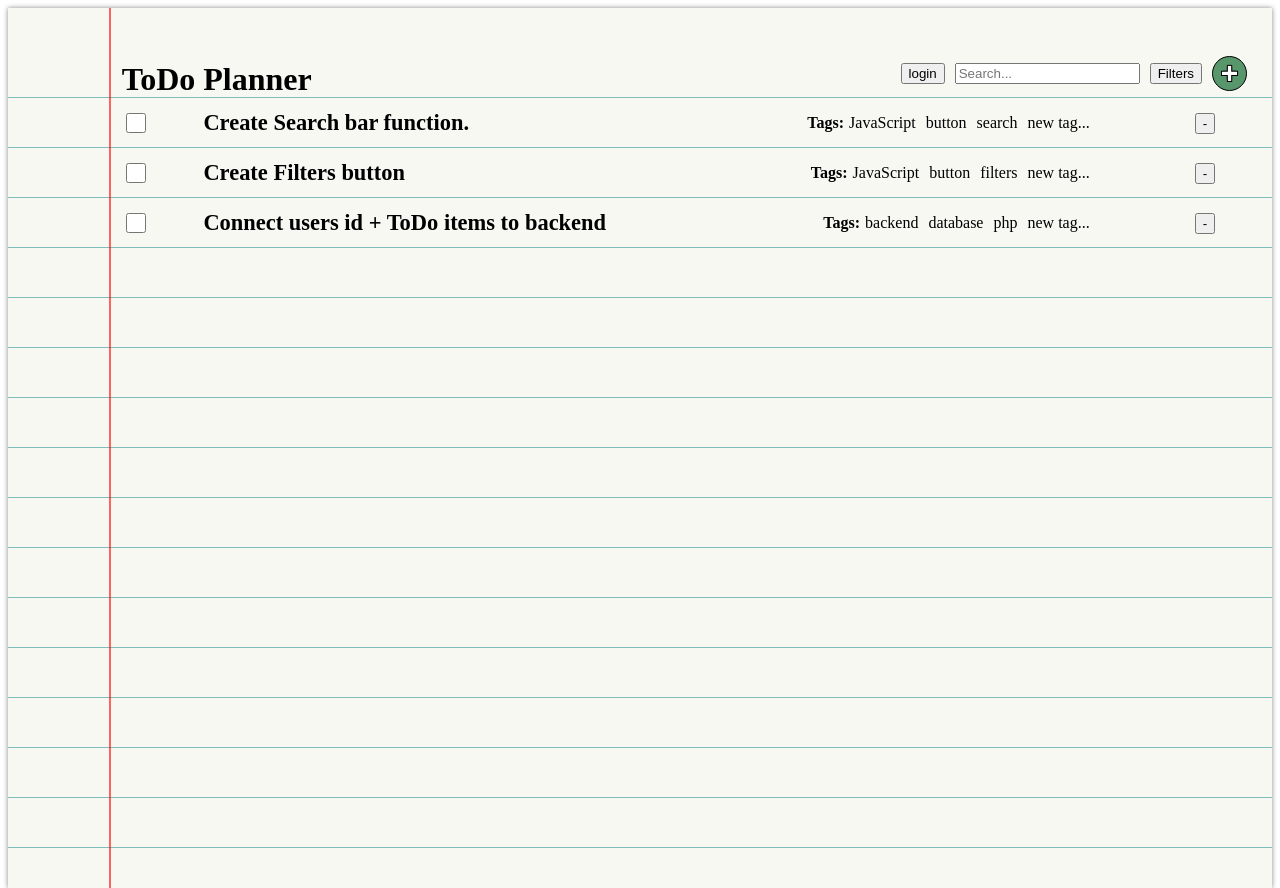
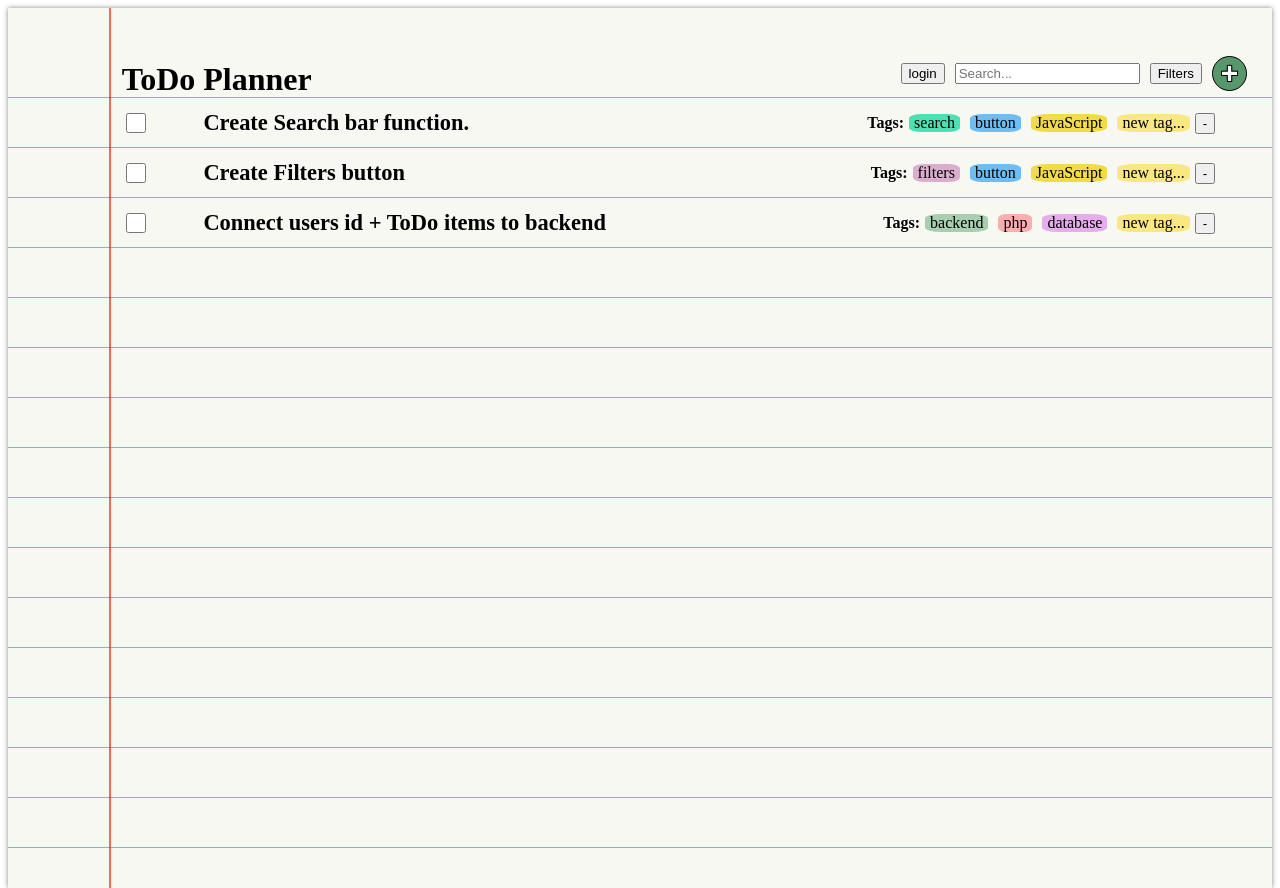
Before and after one commit to Thecow-007/ToDo-Planner, a PHP site: page / in a window 1280 px wide. Run offline with PHP 8.4, Linux system fonts and the light colour scheme.

Commit message:
Added default test page view, tag coloring

```diff
--- a/ToDo.css
+++ b/ToDo.css
@@ -1,5 +1,18 @@
 :root{
   --margin-padding: 9%;
+
+  /* Tag Colors */
+  --color0: #4CE0B3;
+  --color1: #6dbdf2;
+  --color2: #F1DB4B;
+  --color3: #F9E784;
+  --color4: #dbaecf;
+  --color5: #a8ceb0;
+  --color6: #fcaeae;
+  --color7: #E6ADEC;
+  --color8: #69DDFF;
+  --color9: #B4CDED;
+  --color10: #BFCC94;
 }
 
 html{
@@ -119,6 +132,7 @@
 
   display: flex;
   align-items: center;
+  justify-content: space-between;
 }
 
 .ToDo-item-title{
@@ -130,11 +144,6 @@
   justify-content: space-evenly;
   align-items: center;
   margin-left: auto;
-  margin-right: 100px;
-}
-
-.tag{
-  margin: 5px;
 }
 
 .item-tag-bar{
@@ -155,3 +164,56 @@
   justify-content: center;
   align-items: center;
 }
+
+/* All Tags: */
+.tag{
+  margin: 5px;
+  border-radius: 25%;
+
+  /* Padding */
+  padding-left: 5px;
+  padding-right: 5px;
+  padding-top: 0px;
+  padding-bottom: 0px;
+}
+.tag p{
+  display: inline;
+
+  margin-top: 0px;
+  margin-bottom: 0px;
+}
+
+/* Tag Colors */
+.tag0{
+  background-color: var(--color0);
+}
+.tag1{
+  background-color: var(--color1);
+}
+.tag2{
+  background-color: var(--color2);
+}
+.tag3{
+  background-color: var(--color3);
+}
+.tag4{
+  background-color: var(--color4);
+}
+.tag5{
+  background-color: var(--color5);
+}
+.tag6{
+  background-color: var(--color6);
+}
+.tag7{
+  background-color: var(--color7);
+}
+.tag8{
+  background-color: var(--color8);
+}
+.tag9{
+  background-color: var(--color9);
+}
+.tag10{
+  background-color: var(--color10);
+}
--- a/ToDoItem.js
+++ b/ToDoItem.js
@@ -1,5 +1,6 @@
 let ToDoList = [];
-let tagList = new Set();
+let tagList = [];
+// let colorArray = ["#0E6BA8", "#F1DB4B","#F9E784","#B37BA4", "#84A98C","#D05353", "#E6ADEC", "#69DDFF", "#B4CDED", "#4CE0B3",  "#BFCC94"];
 
 function addToDo() {
     let defaultToDo = {
@@ -62,10 +63,26 @@
     return listItem;
 }
 
+
+function incrementTagColorCounter(amount) {
+    let tagColorCounter = 0;
+    for(var i = 0; i < amount; i++){
+        // Check if counter has reached 11, if so reset it to 0
+        if (tagColorCounter > 10) {
+            tagColorCounter = 0;
+        }
+        tagColorCounter++;
+    }
+    return tagColorCounter;
+  }
+
 function generateTag(index){
     var tagString = ``;
+    console.log(ToDoList[index].tags);
+    console.log(tagList);
     for(var i = 0; i < ToDoList[index].tags.length; i++){
-        tagString += `<div class="tag" id="item${index}-tag${i}"><p>${ToDoList[index].tags[i]}</p></div>`;
+        var colorIndex = incrementTagColorCounter(tagList.indexOf(ToDoList[index].tags[i]));
+        tagString += `<div class="tag${colorIndex} tag" id="item${index}-tag${i}"><p>${ToDoList[index].tags[i]}</p></div>`;
     }
     return tagString;
 }
@@ -84,9 +101,16 @@
 }
 
 function addTag(index, newTag) {
-    var isTag = ToDoList[index].tags.indexOf(newTag);
-    if(isTag == -1){
-        tagList.add(newTag);
+    var isIndexTag = ToDoList[index].tags.indexOf(newTag);
+    var isTag = tagList.indexOf(newTag);
+    if(isTag == -1 && isIndexTag == -1){
+        tagList.push(newTag);
+        ToDoList[index].tags.push(newTag);
+        return true;
+    } else if(isTag == -1){
+        tagList.push(newTag);
+        return true;
+    } else if(isIndexTag == -1){
         ToDoList[index].tags.push(newTag);
         return true;
     }
@@ -95,9 +119,9 @@
 
 function removeTag(index, oldTag) {
     // Check if the tag is not used by any todo item
-    if (!ToDoList.some(ToDoList => ToDoList.tags.includes(oldTag))) {
-        // Remove the tag from the tag set
-        tagList.delete(oldTag);
+    var listIndex = tagList.indexOf(oldTag);
+    if (!ToDoList.some(ToDoList => ToDoList.tags.includes(oldTag))) { //checks for other items with same tag.
+        tagList.splice(listIndex, 1); //remove the unused tag from the array
     }
     var tagIndex = ToDoList[index].tags.indexOf(oldTag); // Find the index of oldTag in the tags array
     if (tagIndex !== -1) { // If oldTag is found in the array
@@ -130,8 +154,9 @@
 
 function printList() {
     document.getElementById('ToDo-Items').innerHTML = "";
+    tagList.splice(0, tagList.length);
     for (var i = 0; i < ToDoList.length; i++) {
-        ToDoList[i].tags = sortTagArray(i);
+        sortTagArray(i);
         var ToDoItem = appendToDo(ToDoList[i], i);
         addToDoEvents(ToDoItem);
     }
@@ -211,8 +236,6 @@
 function gatherTagInput(index, tagID){
     numbers = tagID.match(/\d+/g);
     tagIndex = numbers[1];
-    // var tagIndex = tagID.split
-    // var tagText = ToDoList[index].tags;
 
     var tag = document.getElementById(tagID);
     var tagValue = document.querySelector("#" + tagID + " p").textContent;
@@ -233,7 +256,6 @@
         if((tagValue == "new tag...")  && (event.key === "Enter")){
             removeTag(index, tagValue);
             addTag(index, inputElement.value);
-            addTag(index, tagValue);
             printList();
         }
         else if ((inputElement.value.trim() == "") && (event.key === "Enter")) {
@@ -258,7 +280,6 @@
         } else if(tagValue == "new tag..."){
             removeTag(index, tagValue);
             addTag(index, inputElement.value);
-            addTag(index, tagValue);
             printList();
         }
     });
@@ -268,11 +289,10 @@
     var tagArray = ToDoList[index].tags;
     tagArray = tagArray.filter(function(tag) {
         if(tag != "new tag..."){
-            return tag;
+            addTag(index, tag);
         }
     }).sort();
-    tagArray.push("new tag...");
-    return tagArray;
+    addTag(index, "new tag...");
 }
 
 function tagsToArray(index){
```
